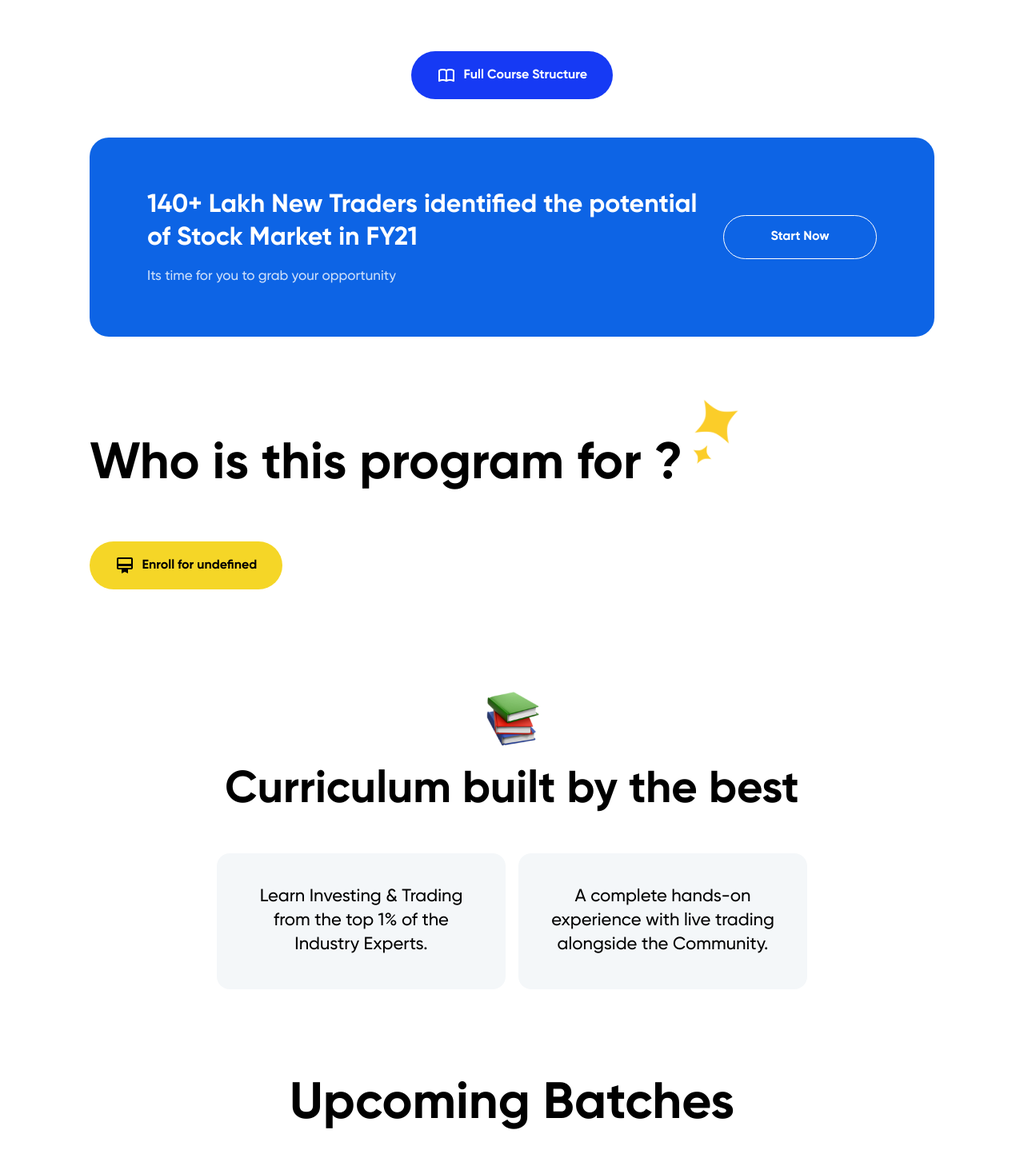
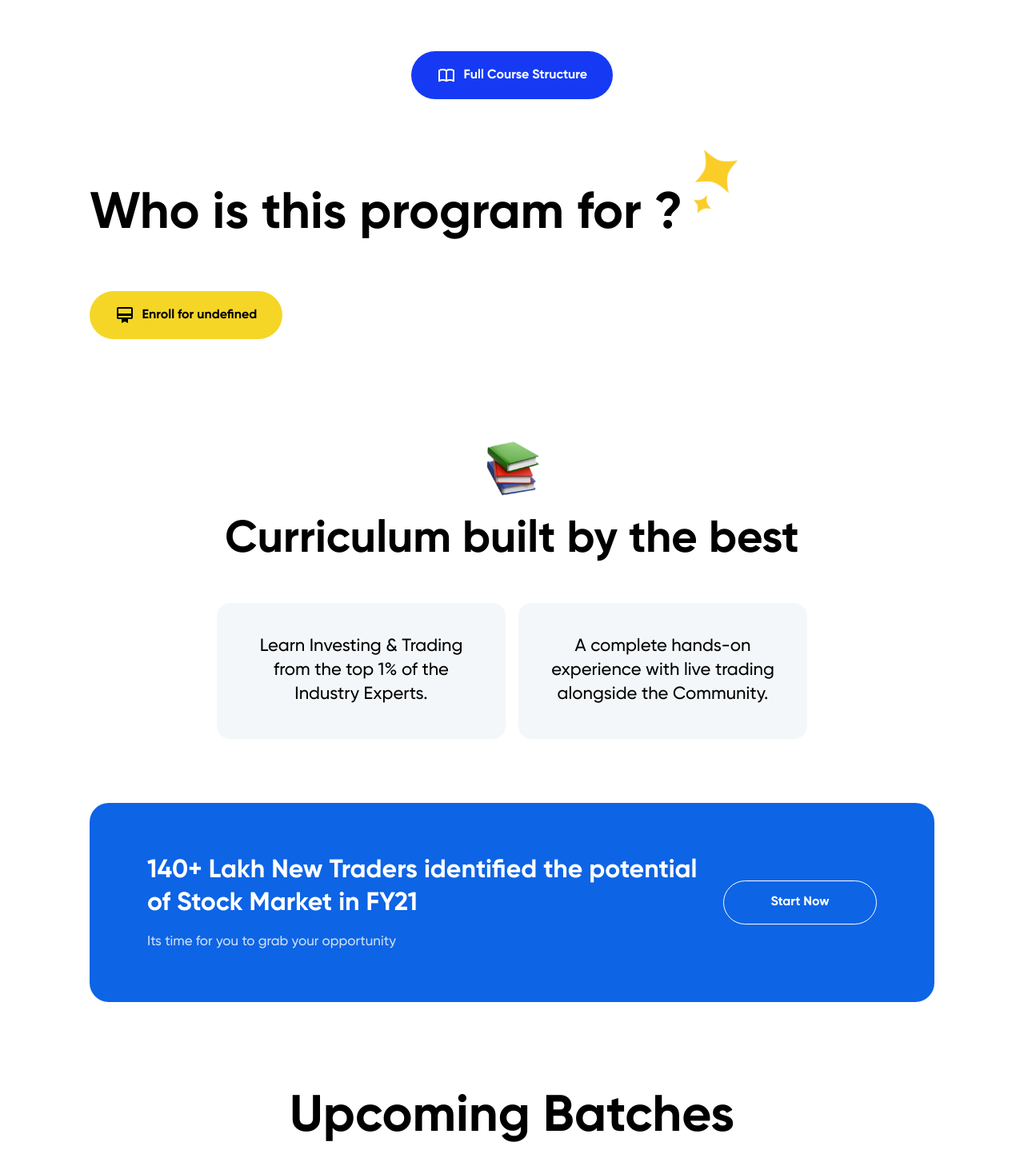
Before and after one commit to emanuelchristo/finquest, a Next.js app: page /course/1 in a window 1280 px wide. Shown: the part 1961-3409 px from the top of the page at 80% size. Built offline with nearby package versions, Linux system fonts and the light colour scheme.

Commit message:
start now

```diff
--- a/components/Course/Layout/CoursePage.js
+++ b/components/Course/Layout/CoursePage.js
@@ -48,9 +48,9 @@ const CoursePage = () => {
       <EnrollmentDate />
       <WhatYouWillLearn />
       <HowWillYouSpent />
-      <StartNow />
       <WhoIsThisFor />
       <Curriculum />
+      <StartNow />
       <UpcomingBatches/>
       <CourseFee />
       <CommunityLayout />
--- a/components/Course/StartNow/startnow.module.css
+++ b/components/Course/StartNow/startnow.module.css
@@ -6,7 +6,7 @@
     border-radius: 24px;
     /* flex-wrap: wrap; */
     justify-content: space-between;
-    margin: 0rem 0 4rem 0;
+    margin:5rem 0 0rem 0;
 }
 
 .startnow h2 {
```
